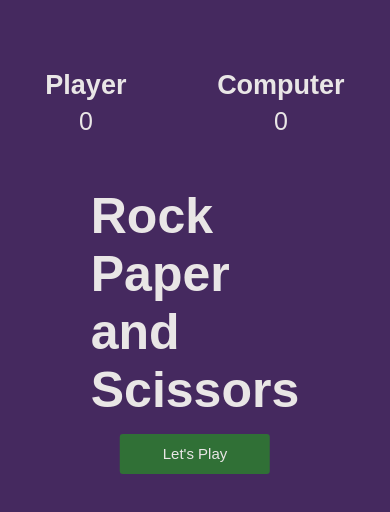
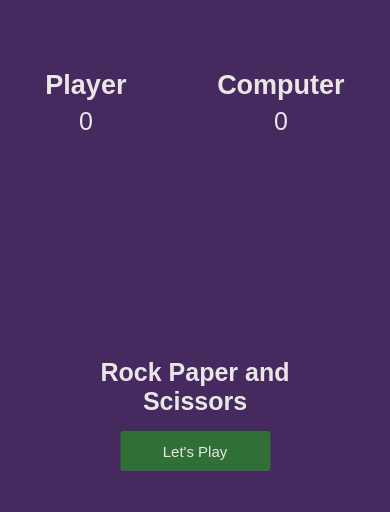
Before and after one commit to kunal08-web/rock-paper-scissors, a plain HTML site: page index.html in a window 390 px wide. Drawn offline with Linux system fonts and the light colour scheme.

Commit message:
Update style.css

```diff
--- a/style.css
+++ b/style.css
@@ -158,3 +158,22 @@ div.fadeIn {
     transform: translateY(0px);
   }
 }
+
+
+@media (max-width: 1000px) {
+  .intro {
+    position: absolute;
+    top: 50%;
+    left: 50%;
+    transform: translate(-50%, -50%);
+    display: flex;
+    flex-direction: column;
+    align-items: center;
+    transition: opacity 0.6s ease;
+  }
+
+  .intro h1 {
+    font-size: 25px;
+    text-align: center;
+  }
+}
```
